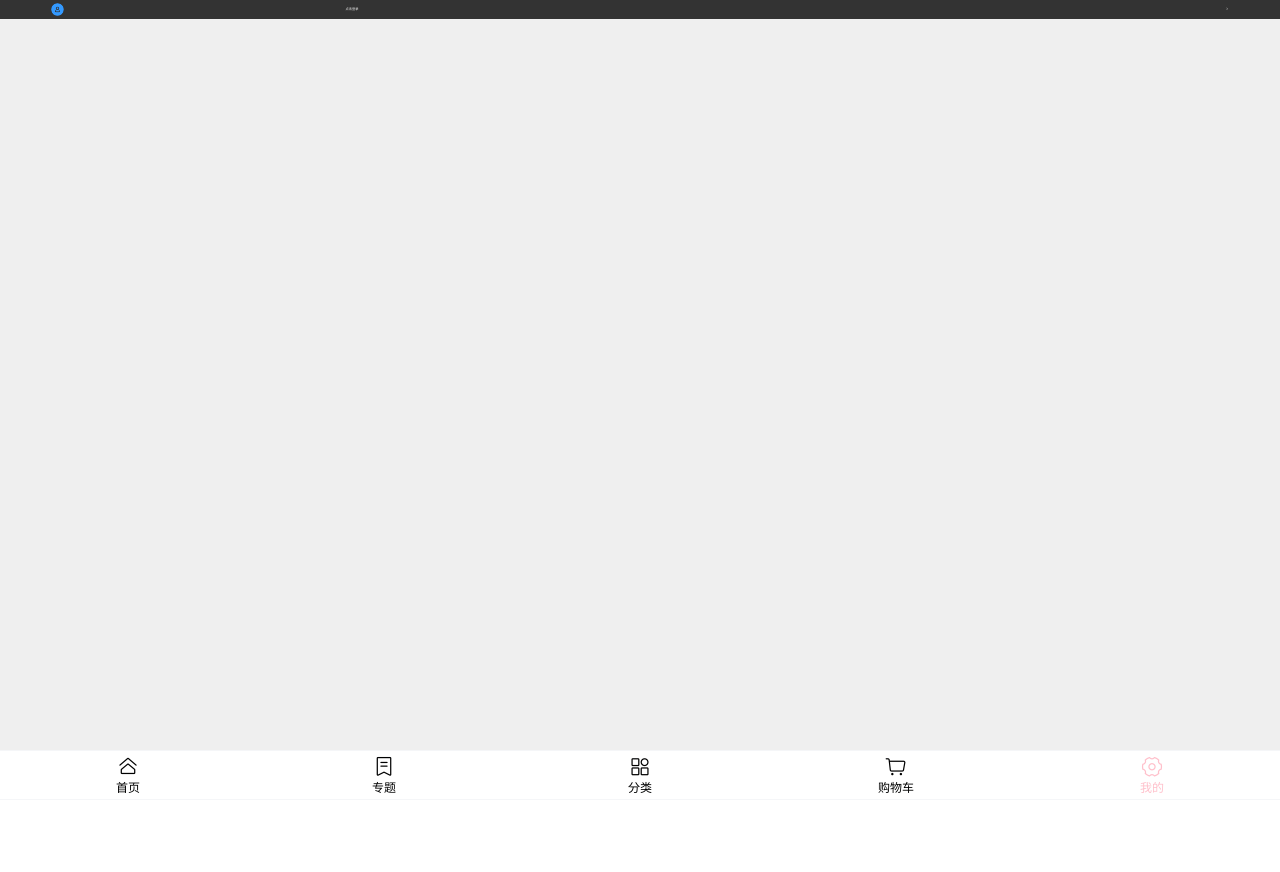
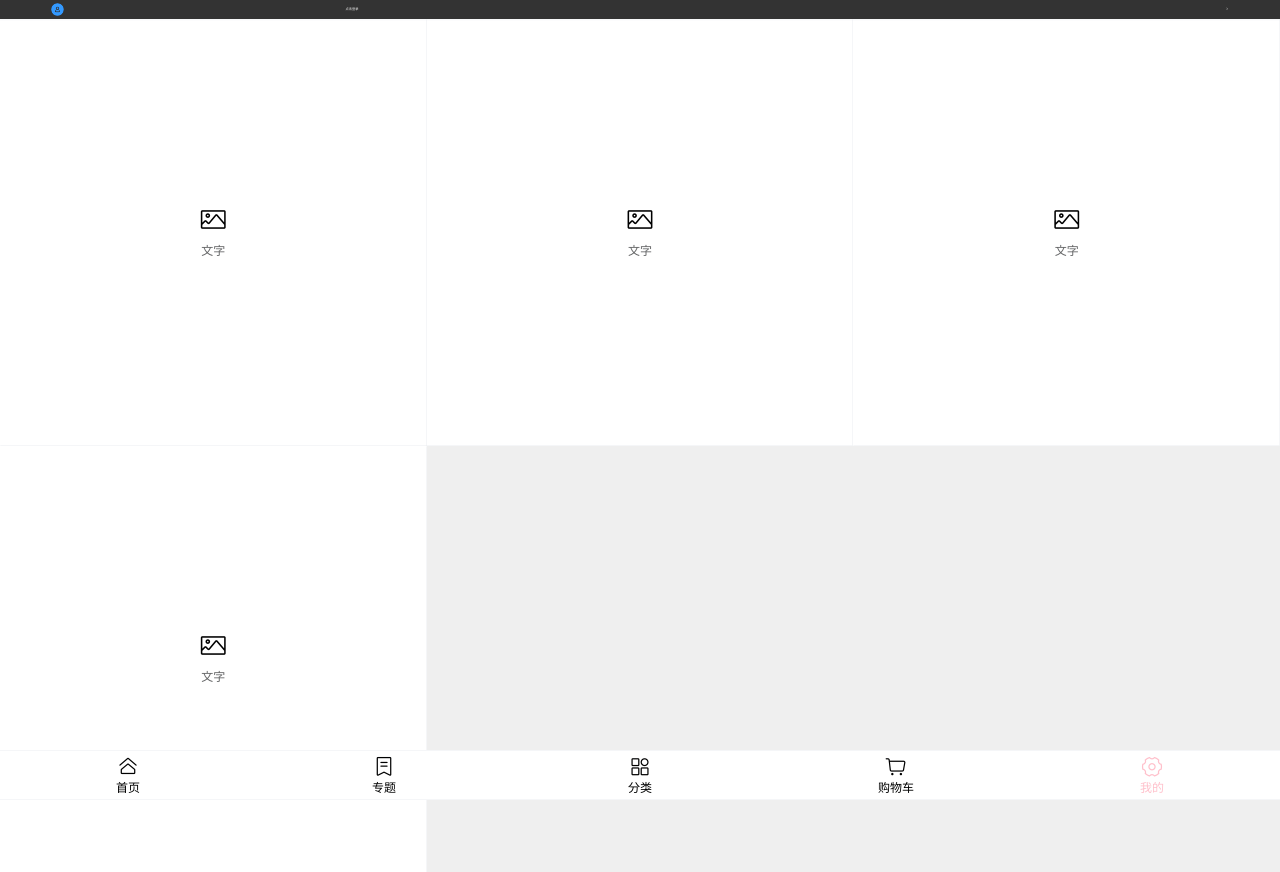
Before and after one commit to hlHang/vantUi-project, a Vue app: page /user in a window 1280 px wide. Before the commit the page ends 800 px from the top, so only its background shows below. Built offline with nearby package versions, Linux system fonts and the light colour scheme.

Commit message:
登录界面完成

```diff
--- a/src/vantui/index.js
+++ b/src/vantui/index.js
@@ -4,7 +4,7 @@ import {
     Cell, Col,
     DropdownItem,
     DropdownMenu,
-    Empty, Field, Form,
+    Empty, Field, Form, Grid, GridItem,
     Icon,
     List, Row,
     Search,
@@ -31,4 +31,6 @@ Vue.use(Col)
 Vue.use(Row)
 Vue.use(Form)
 Vue.use(Field)
+Vue.use(Grid)
+Vue.use(GridItem)
 Vue.use(Toast)
--- a/src/views/User.vue
+++ b/src/views/User.vue
@@ -9,6 +9,14 @@
         <van-icon name="arrow"/>
       </van-col>
     </van-row>
+
+    <van-grid :column-num="3" square>
+      <van-grid-item icon="photo-o" text="文字" @click="iconPrompt"/>
+      <van-grid-item icon="photo-o" text="文字"/>
+      <van-grid-item icon="photo-o" text="文字"/>
+      <van-grid-item icon="photo-o" text="文字"/>
+    </van-grid>
+
     <div class="login_model" v-if="showModel">
       <section @click="closeModel"></section>
       <van-form @submit="onSubmit">
@@ -92,6 +100,9 @@ export default {
     },
     closeModel() {
       this.showModel = false
+    },
+    iconPrompt() {
+      this.$toast.fail('该功能暂未开放')
     }
   }
 }
```
